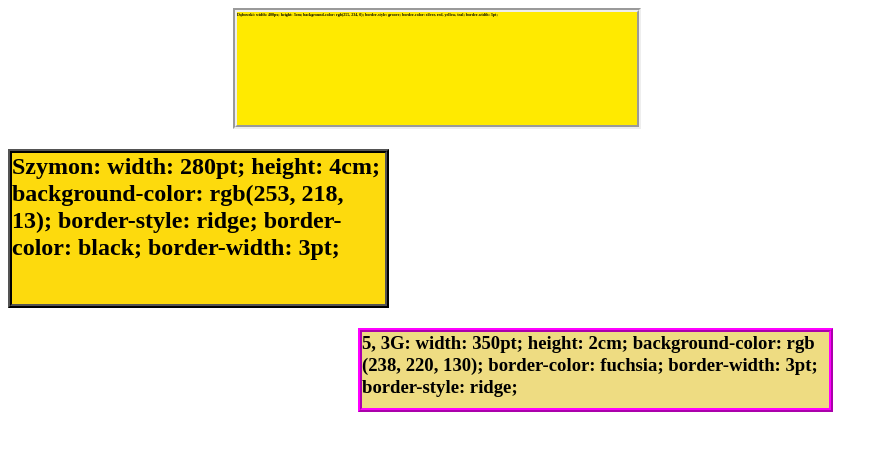
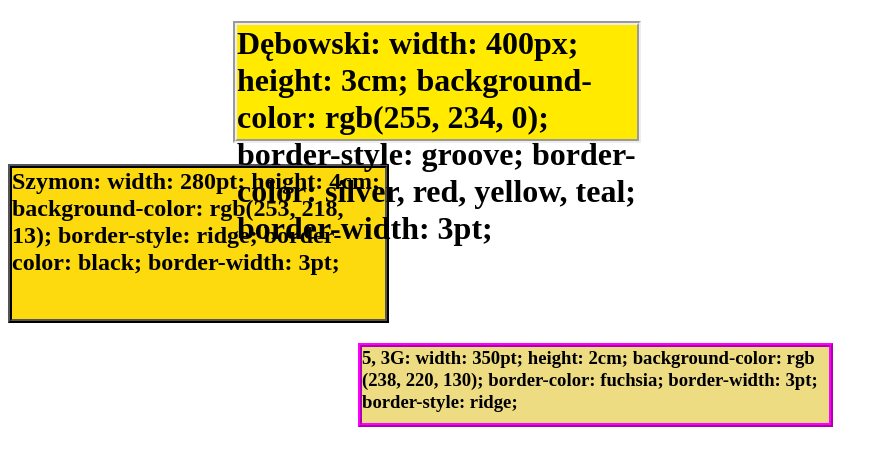
Before and after one commit to nieprofessor/CSS_1, a plain HTML site: page debo_z34.html in a window 1280 px wide. Shown: the whole page, without its empty margins (0-888 px from the left). Drawn offline with Linux system fonts and the light colour scheme.

Commit message:
Update debo_z34.html

```diff
--- a/debo_z34.html
+++ b/debo_z34.html
@@ -5,7 +5,7 @@
     <title>Zadanie 34</title>
     <style>
         h1 {
-            font-size: 4px;
+            font-size: 4;
             margin-left:225px;
             width: 400px;
             height: 3cm;
```
